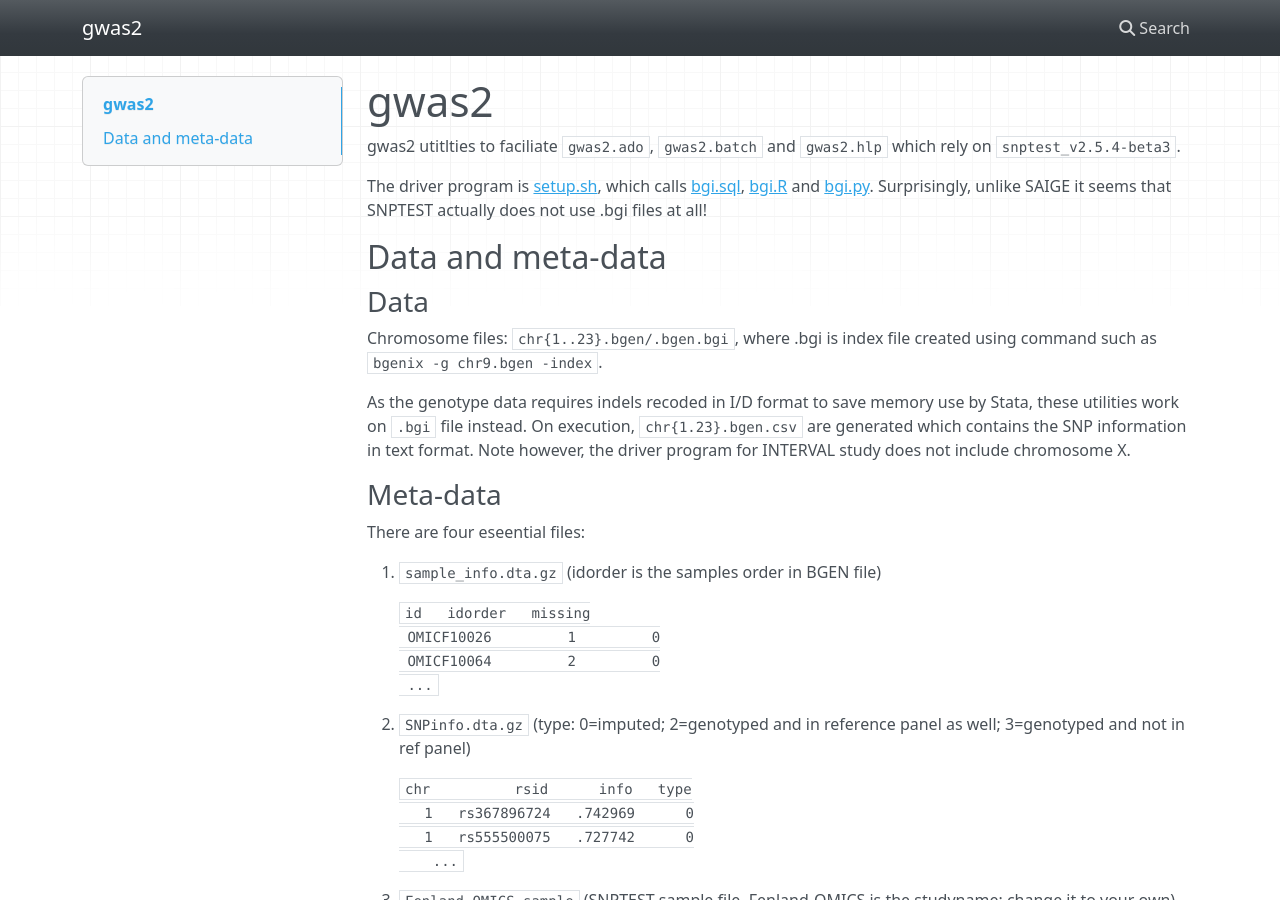
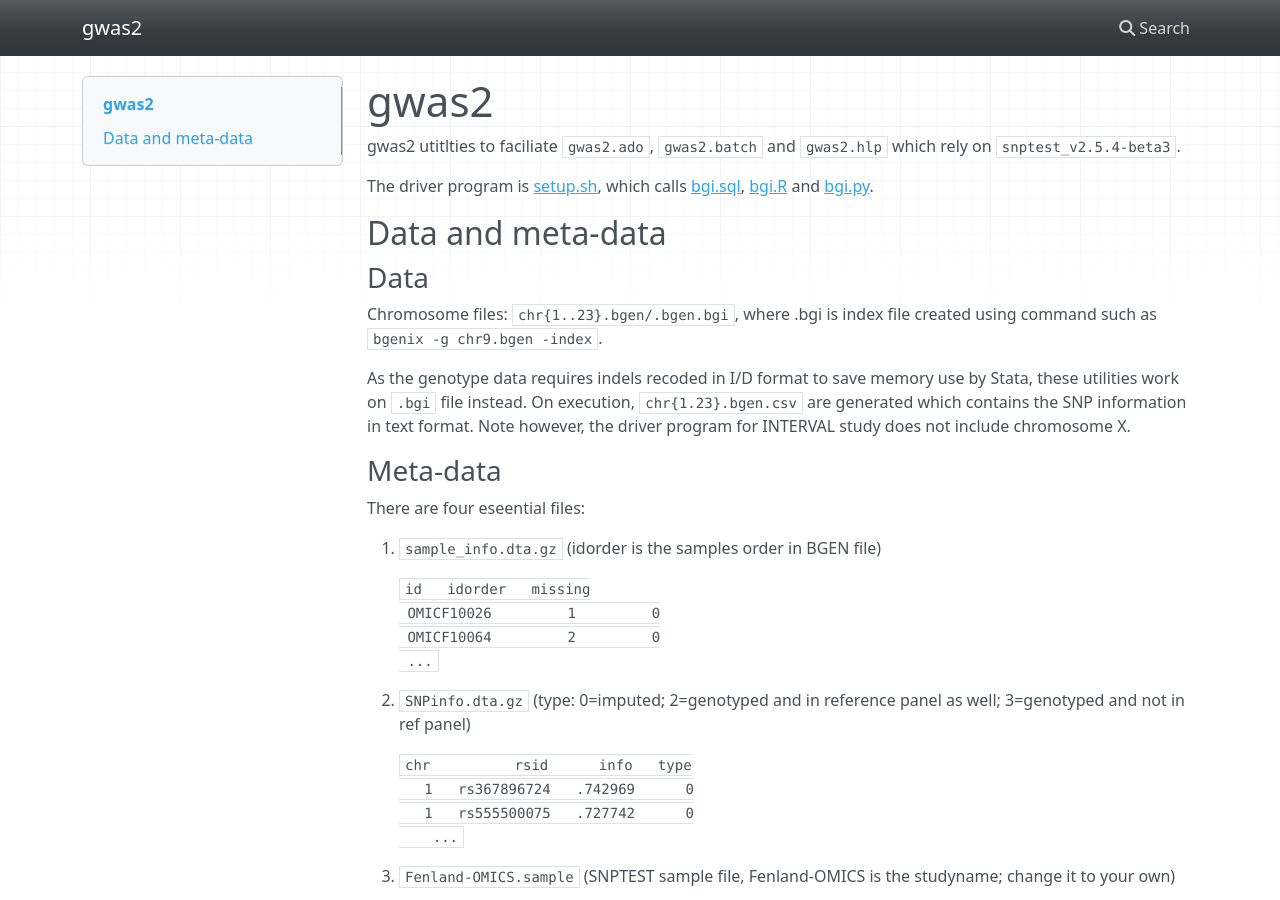
Before and after one commit to jinghuazhao/gwas2, an MkDocs documentation site: the page built from docs/README.md, in a window 1280 px wide and 900 px high. Built offline with MkDocs 1.6.1, drawn with Linux system fonts in a browser that asks for light colours; nearby versions of some CDN libraries; a script that is not in the unit is left out.

Commit message:
gwas2 utitlities

```diff
--- a/docs/README.md
+++ b/docs/README.md
@@ -2,7 +2,7 @@
 
 gwas2 utitlties to faciliate `gwas2.ado`, `gwas2.batch` and `gwas2.hlp` which rely on `snptest_v2.5.4-beta3`.
 
-The driver program is [setup.sh](setup.sh), which calls [bgi.sql](bgi.sql), [bgi.R](bgi.R) and [bgi.py](bgi.py). Surprisingly, unlike SAIGE it seems that SNPTEST actually does not use .bgi files at all!
+The driver program is [setup.sh](setup.sh), which calls [bgi.sql](bgi.sql), [bgi.R](bgi.R) and [bgi.py](bgi.py).
 
 ## Data and meta-data
 
```
